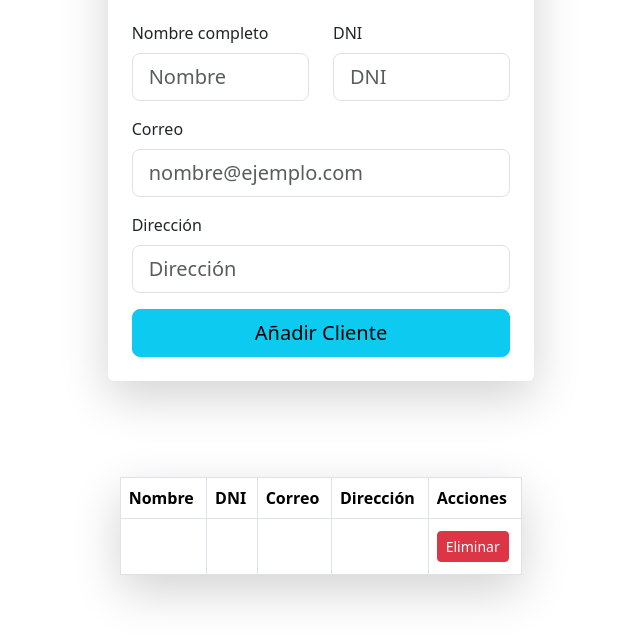
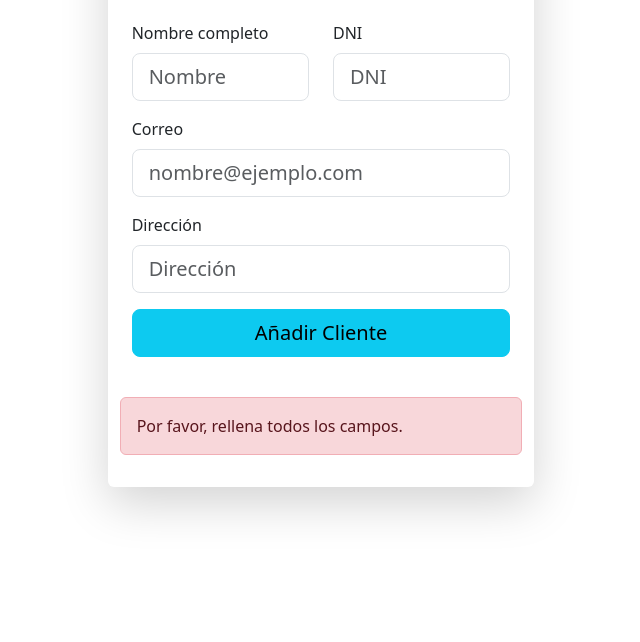
Before and after one commit to VvNicol/gestionClientesModule, a plain HTML site: page index.html in a window 1280 px wide. Both pictures are taken after a click on the button "Añadir Cliente". Shown: the part 188-830 px from the top of the page, without its empty margins (319-959 px from the left). Drawn offline with nearby package versions, Linux system fonts and the light colour scheme.

Commit message:
Validar campos

```diff
--- a/index.html
+++ b/index.html
@@ -41,6 +41,10 @@
                 <button type="button" class="btn btn-info btn-lg w-100" onclick="agregarClienteLocal()">Añadir
                     Cliente</button>
             </div>
+            <div id="alertContainer" class="container my-3" style="display: none;">
+                <div id="alertMessage" class="alert alert-danger" role="alert"></div>
+            </div>
+
         </div>
 
         <div class="container my-5 col-lg-4 col-md-6 col-sm-12">
--- a/main.js
+++ b/main.js
@@ -1,4 +1,4 @@
-import { agregarCliente, enviarCliente, eliminarCliente, modificarCliente } from "./operaciones.js";
+import { agregarCliente, enviarCliente, eliminarCliente, modificarCliente } from "./clienteManager.js";
 
 function mostrarCliente() {
   const tabla = document.getElementById('clientesTableBody');
@@ -26,11 +26,26 @@ function agregarClienteLocal() {
   const correo = document.getElementById('correoInput').value;
   const direccion = document.getElementById('direccionInput').value;
 
+
+
+  if (!nombre || !dni || !correo || !direccion) {
+    const alertContainer = document.getElementById('alertContainer');
+    const alertMessage = document.getElementById('alertMessage');
+
+    // Establecer el mensaje de alerta y mostrar el contenedor
+    alertMessage.textContent = 'Por favor, rellena todos los campos.'; // Mensaje de alerta
+    alertContainer.style.display = 'block'; // Mostrar el contenedor de alerta
+
+    // Opcional: ocultar la alerta después de 3 segundos
+    setTimeout(() => {
+      alertContainer.style.display = 'none'; // Ocultar después de 3 segundos
+    }, 3000);
+
+    return; // Salir de la función si no se cumple la condición
+  }
+
   //Agregamos los clientes
   agregarCliente({ nombre, dni, correo, direccion });
-
-  console.log('Datos a enviar:', { nombre, correo });
-
   // Mostrar la tabla si está oculta
   const clientesTable = document.getElementById('clientesTable');
   clientesTable.style.display = 'table'; // Mostrar la tabla
```
Also changed, not shown: clienteManager.js (renamed from operaciones.js).
